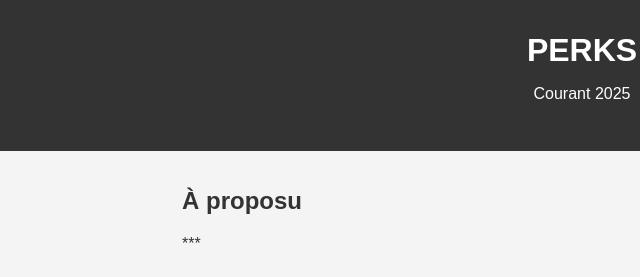
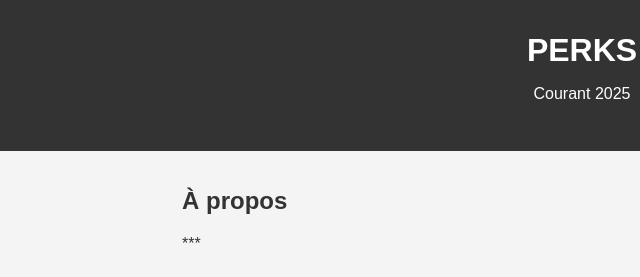
Before and after one commit to Lazereds/PERKS, a plain HTML site: page index.html in a window 1280 px wide. Shown: the top 277 px of the page, 58-698 px from the left. Drawn offline with Linux system fonts and the light colour scheme.

Commit message:
Update index.html

```diff
--- a/index.html
+++ b/index.html
@@ -13,7 +13,7 @@
     </header>
 
     <section id="about">
-        <h2>À proposu</h2>
+        <h2>À propos</h2>
         <p>***</p>
     </section>
 
```
